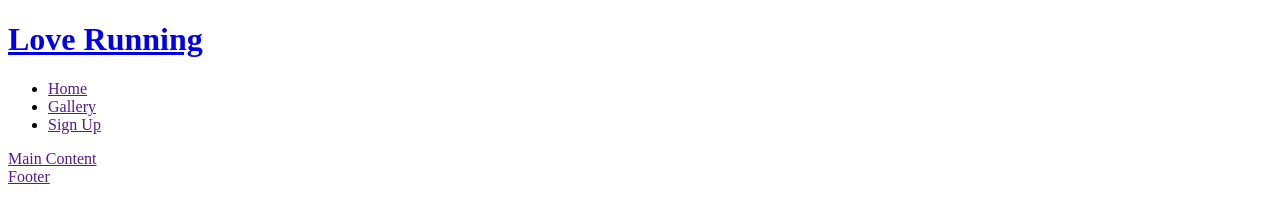
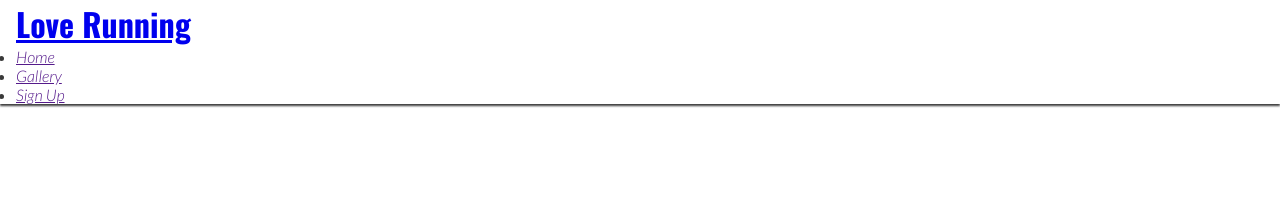
Before and after one commit to Grenyerre/project_love_running, a plain HTML site: page index.html in a window 1280 px wide. Drawn offline with nearby package versions, Linux system fonts and the light colour scheme.

Commit message:
Made header fixed, added dropshadow and changed background colour

```diff
--- a/assets/css/style.css
+++ b/assets/css/style.css
@@ -20,7 +20,12 @@ body {
 
 /* Header */
 header {
-    background-color: lightcoral;
+    background-color: #ffffff;
+    padding: 0 1rem;
+    position: fixed;
+    z-index: 99;
+    width: 100%;
+    box-shadow: 0 2px 2px #3a3a3a;
 }
 
 h1 {
--- a/index.html
+++ b/index.html
@@ -21,7 +21,7 @@
     <link rel="icon" type="image/png" sizes="32x32" href="assets/favicon/favicon-32x32.png"/>
     <link rel="icon" type="image/png" sizes="16x16" href="assets/favicon/favicon-16x16.png"/>
     <!-- Stylesheet -->
-    <link rel="assets/css/style.css" href=".css">
+    <link rel="stylesheet" href="assets/css/style.css">
 
   </head>
   <body>
```
